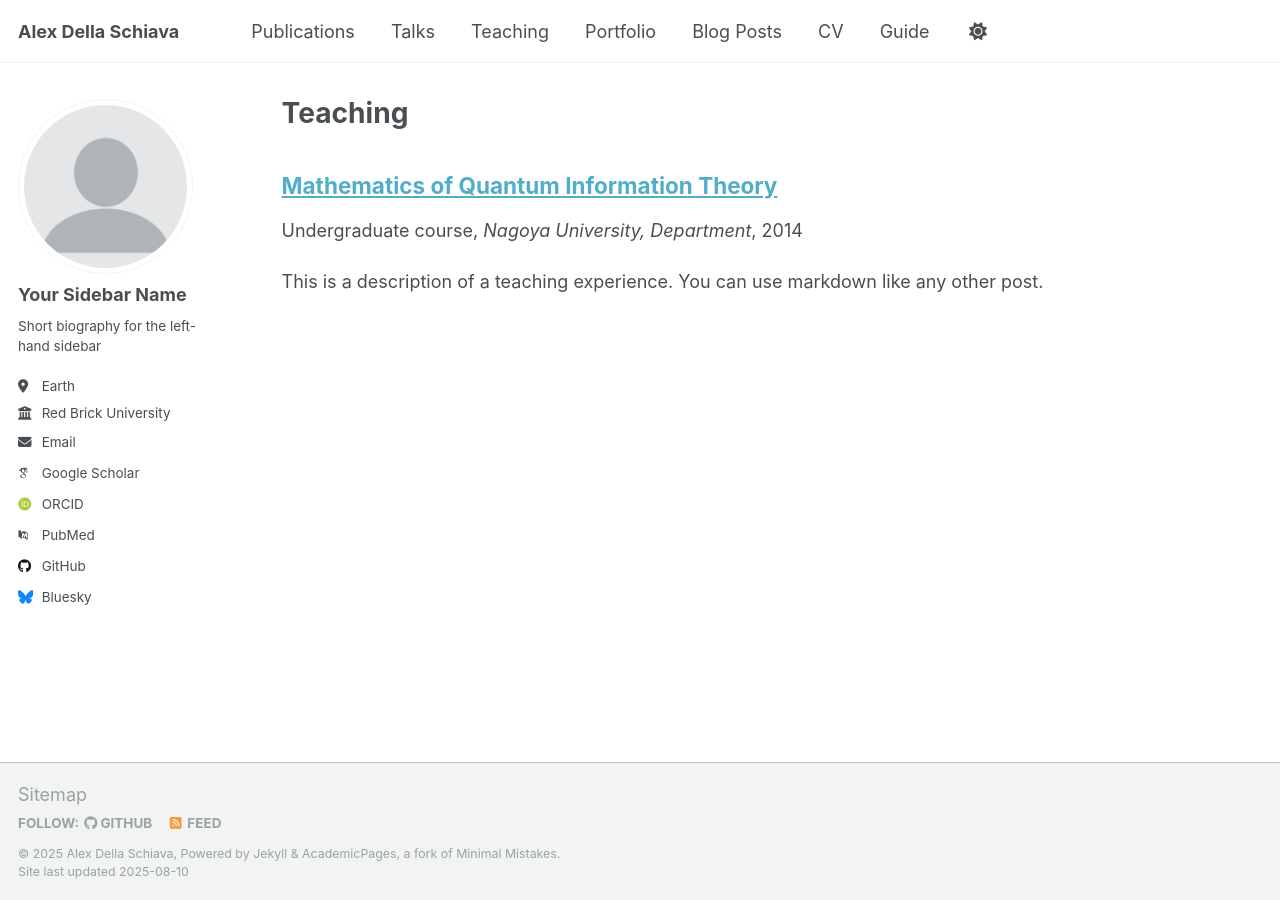
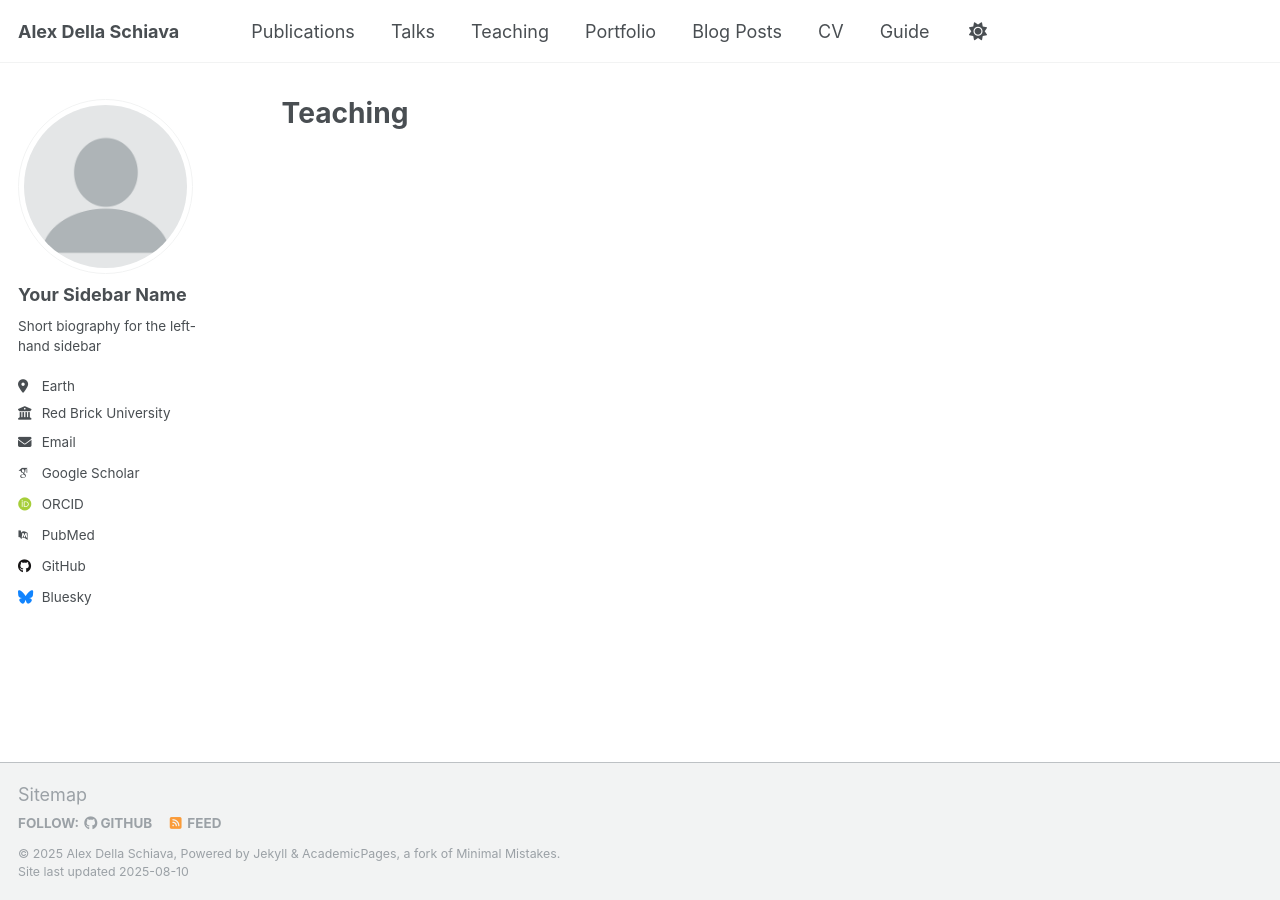
Before and after one commit to Alex-Dell1/Alex-Dell1.github.io, a Jekyll site: the page built from _pages/teaching.html, in a window 1280 px wide. Built offline with Jekyll 4.4.1, drawn with Linux system fonts in a browser that asks for light colours; some web fonts are replaced; a script that is not in the unit is left out; a file with an impossible date is left out.

Commit message:
Teaching

```diff
--- a/_teaching/2025-spring_MQI.md
+++ b/_teaching/2025-spring_MQI.md
@@ -1,20 +1,9 @@
 ---
-title: "Mathematics of Quantum Information Theory"
-collection: teaching
+title: "Mathematics of Quantum Information Theory - Teaching assistant"
+collection: teaching assistant
 type: "Undergraduate course"
 permalink: /teaching/2025-spring-MQIT
-venue: "Nagoya University, Department"
-date: 2014-01-01
+venue: "Nagoya University, Graduate School of Mathematics"
+date: 2025
 location: "City, Country"
 ---
-
-This is a description of a teaching experience. You can use markdown like any other post.
-
-Heading 1
-======
-
-Heading 2
-======
-
-Heading 3
-======
```
